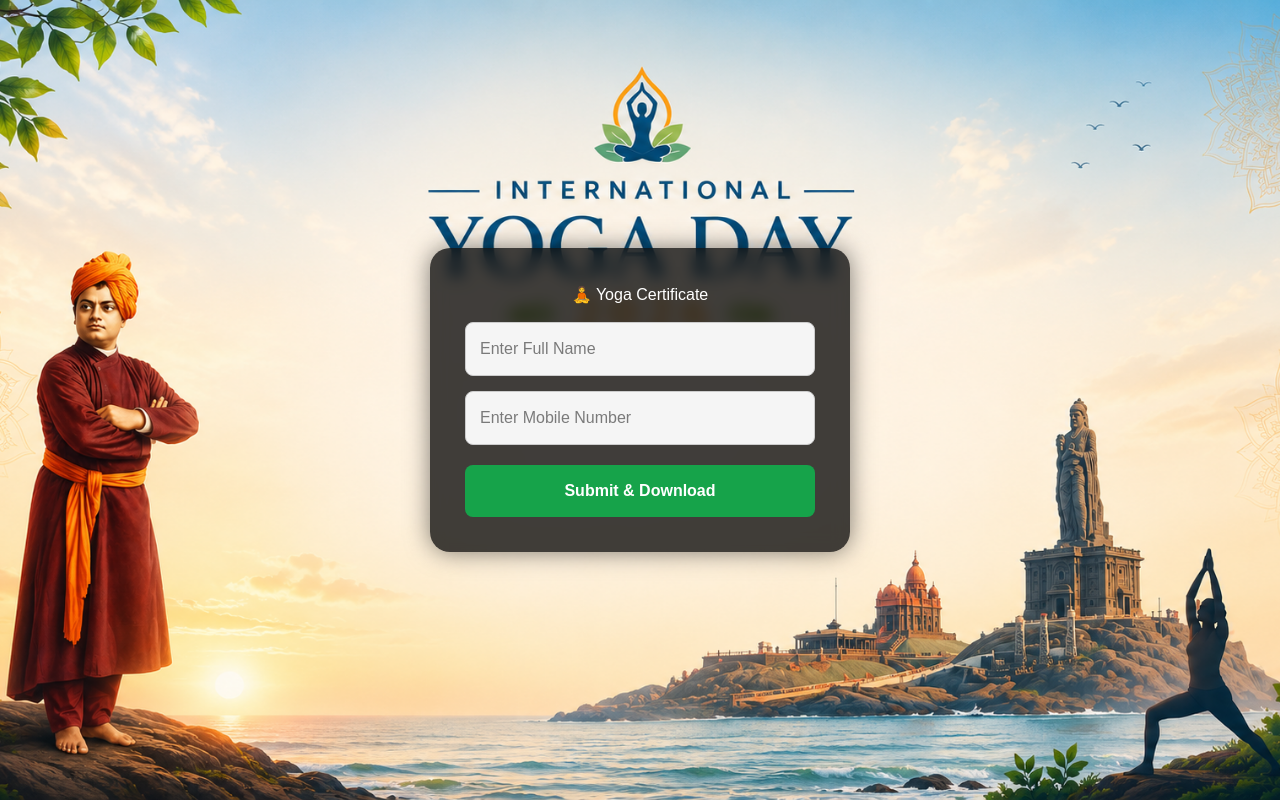
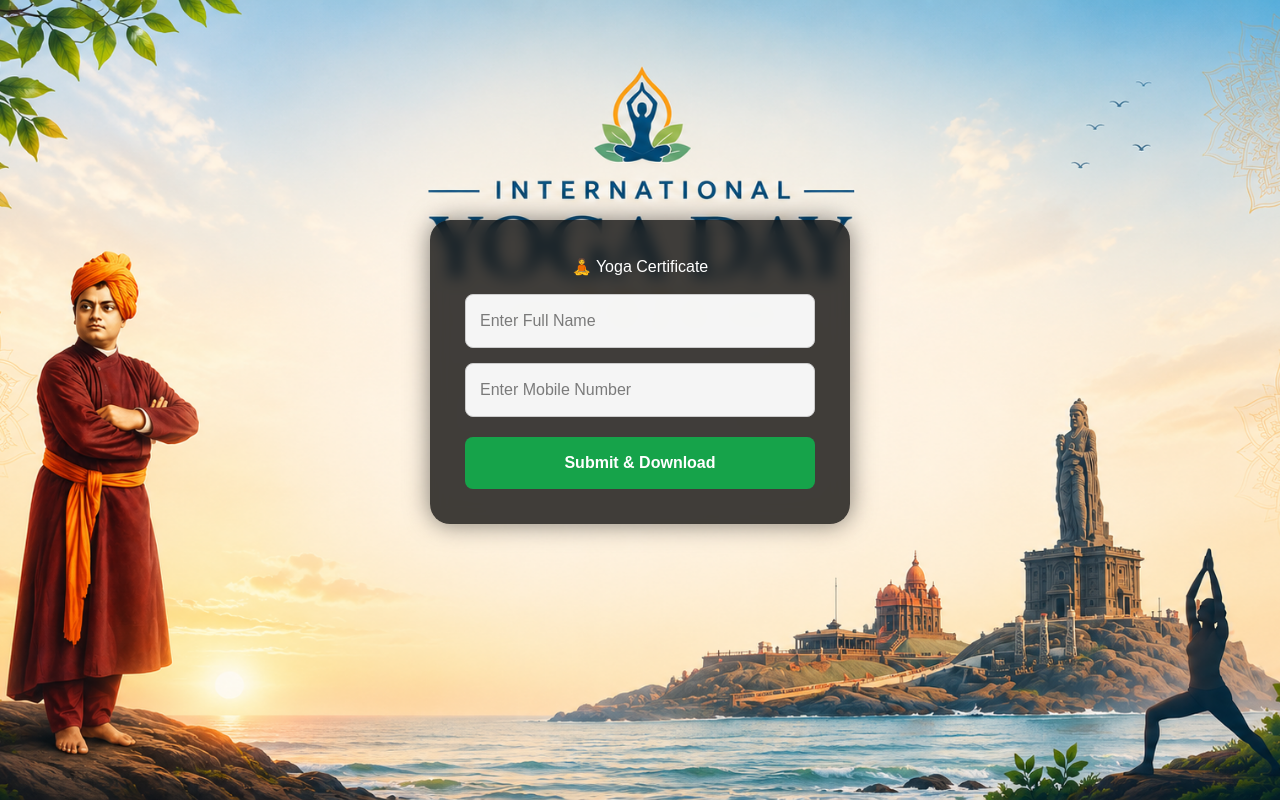
Before and after one commit to 11gaurav/yoga-certificate, a Next.js app: page / in a window 1280 px wide. Built offline with nearby package versions, Linux system fonts and the light colour scheme.

Commit message:
adjusted form position

```diff
--- a/app/page.js
+++ b/app/page.js
@@ -154,14 +154,14 @@ const mainStyle = {
   width: "100%",
   display: "flex",
   justifyContent: "center",
-  alignItems: "center",
+  alignItems: "flex-start",
   backgroundImage: "url('/yoga-bg.jpg')",
   backgroundSize: "cover",
   backgroundPosition: "center",
   backgroundRepeat: "no-repeat",
   overflow: "hidden",
   padding: "20px",
-  position: "relative"
+  paddingTop: "220px",
 };
 
 const boxStyle = {
```
